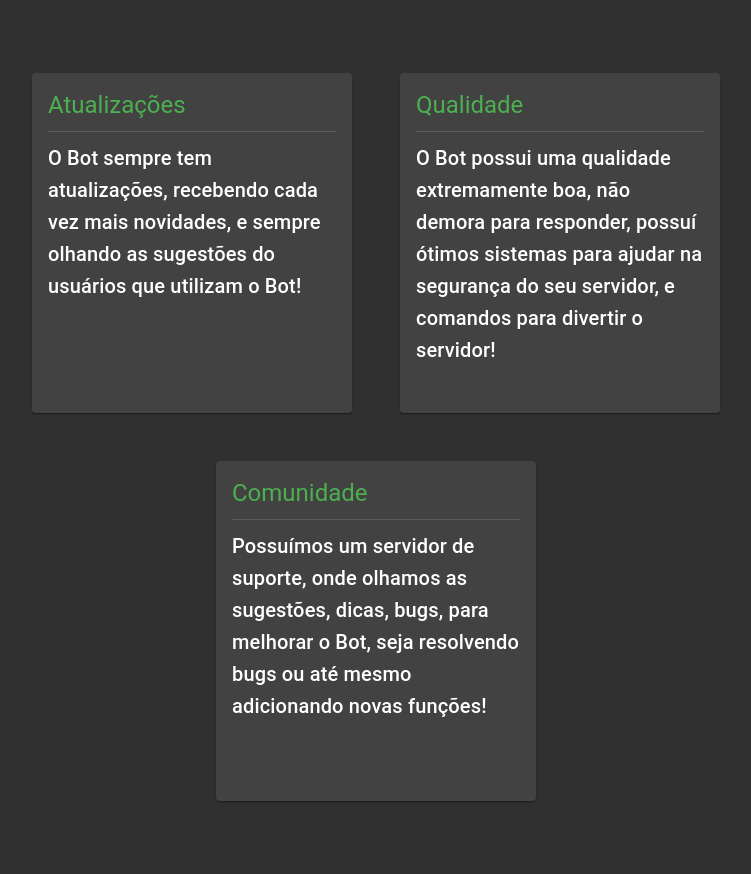
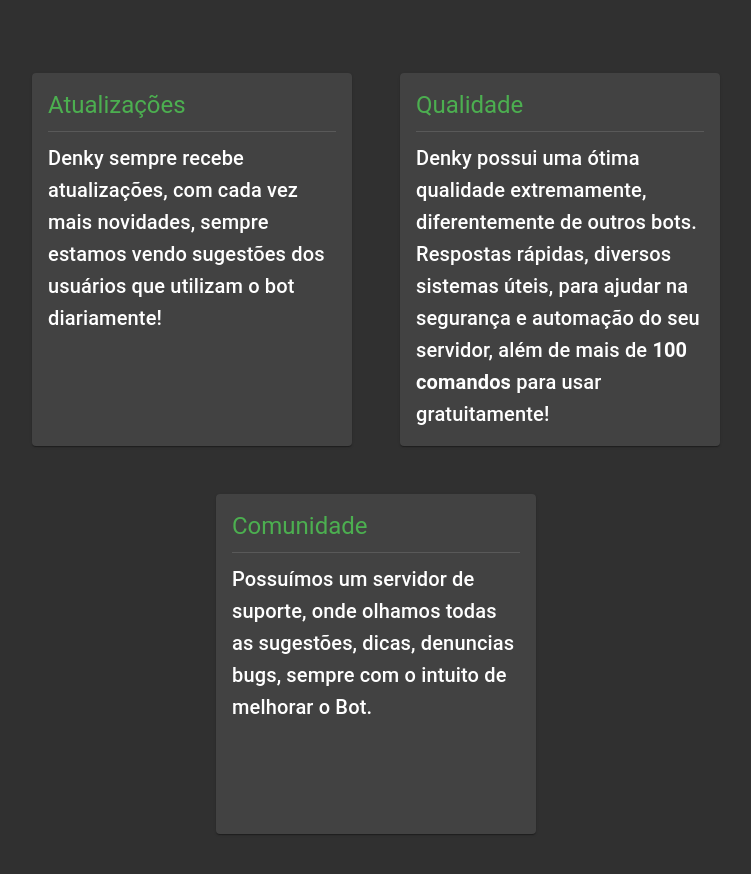
Before and after one commit to davipatricio/Denky-Website, a React (Create React App) app: page / in a window 1280 px wide. Shown: the part 1880-2754 px from the top of the page, without its empty margins (264-1015 px from the left). Built offline with nearby package versions, Linux system fonts and the light colour scheme; the HTML template or start-up script is replaced by a standard one.

Commit message:
Update ReasonPage.js

```diff
--- a/src/pages/ReasonPage.js
+++ b/src/pages/ReasonPage.js
@@ -53,10 +53,10 @@
           </Typography>
           <Divider />
           <Typography variant="h6" className={classes.text}>
-            O Bot sempre tem atualizações,
-            recebendo cada vez mais novidades,
-            e sempre olhando as sugestões do usuários
-            que utilizam o Bot!
+            Denky sempre recebe atualizações,
+            com cada vez mais novidades,
+            sempre estamos vendo sugestões dos usuários
+            que utilizam o bot diariamente!
           </Typography>
         </Paper>
         <Paper className={classes.paper}>
@@ -65,10 +65,11 @@
           </Typography>
           <Divider />
           <Typography variant="h6" className={classes.text}>
-            O Bot possui uma qualidade extremamente boa,
-            não demora para responder, possuí ótimos sistemas
-            para ajudar na segurança do seu servidor, e
-            comandos para divertir o servidor!
+            Denky possui uma ótima qualidade extremamente,
+            diferentemente de outros bots.
+            Respostas rápidas, diversos sistemas
+            úteis, para ajudar na segurança e automação do seu servidor, além
+            de mais de <strong>100 comandos</strong> para usar gratuitamente!
           </Typography>
         </Paper>
         <Paper className={classes.paper}>
@@ -78,9 +79,8 @@
           <Divider />
           <Typography variant="h6" className={classes.text}>
              Possuímos um servidor de suporte,
-             onde olhamos as sugestões, dicas,
-             bugs, para melhorar o Bot, seja resolvendo
-             bugs ou até mesmo adicionando novas funções!
+             onde olhamos todas as sugestões, dicas,
+             denuncias bugs, sempre com o intuito de melhorar o Bot.
           </Typography>
         </Paper>
       </Grid>
```
